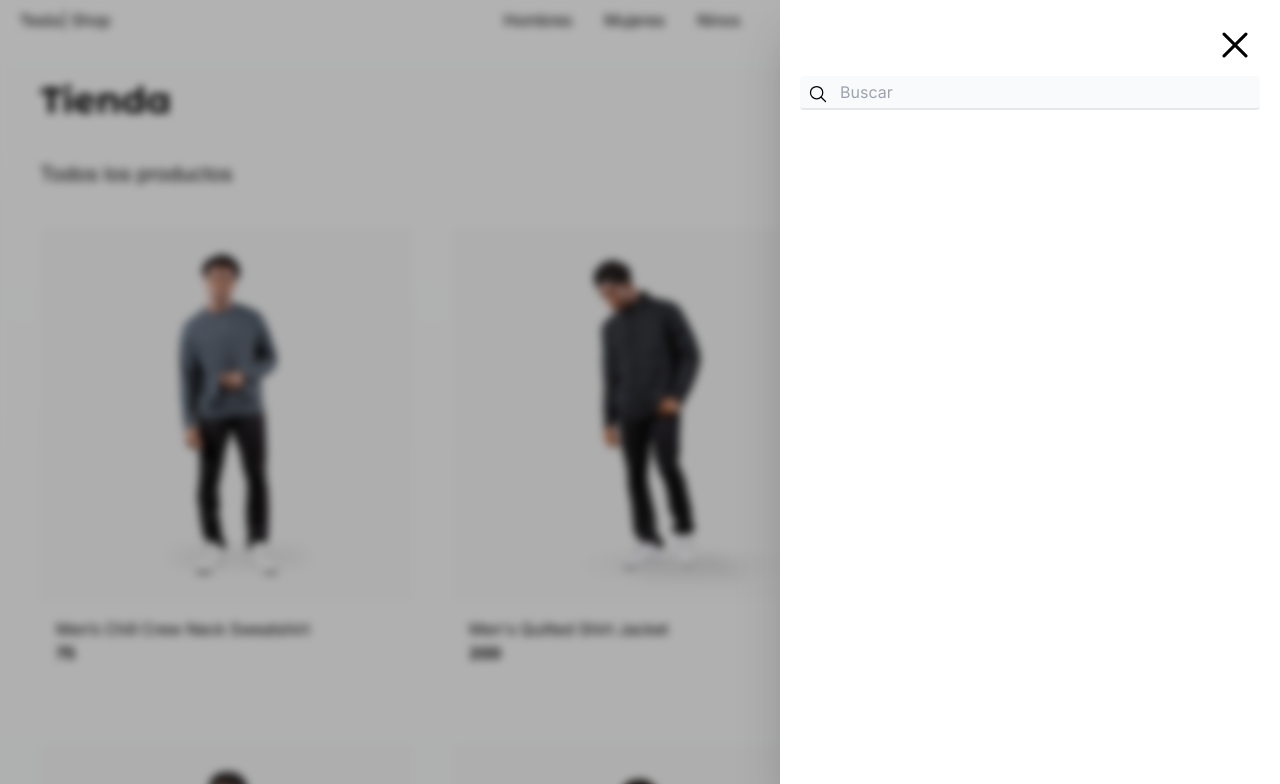
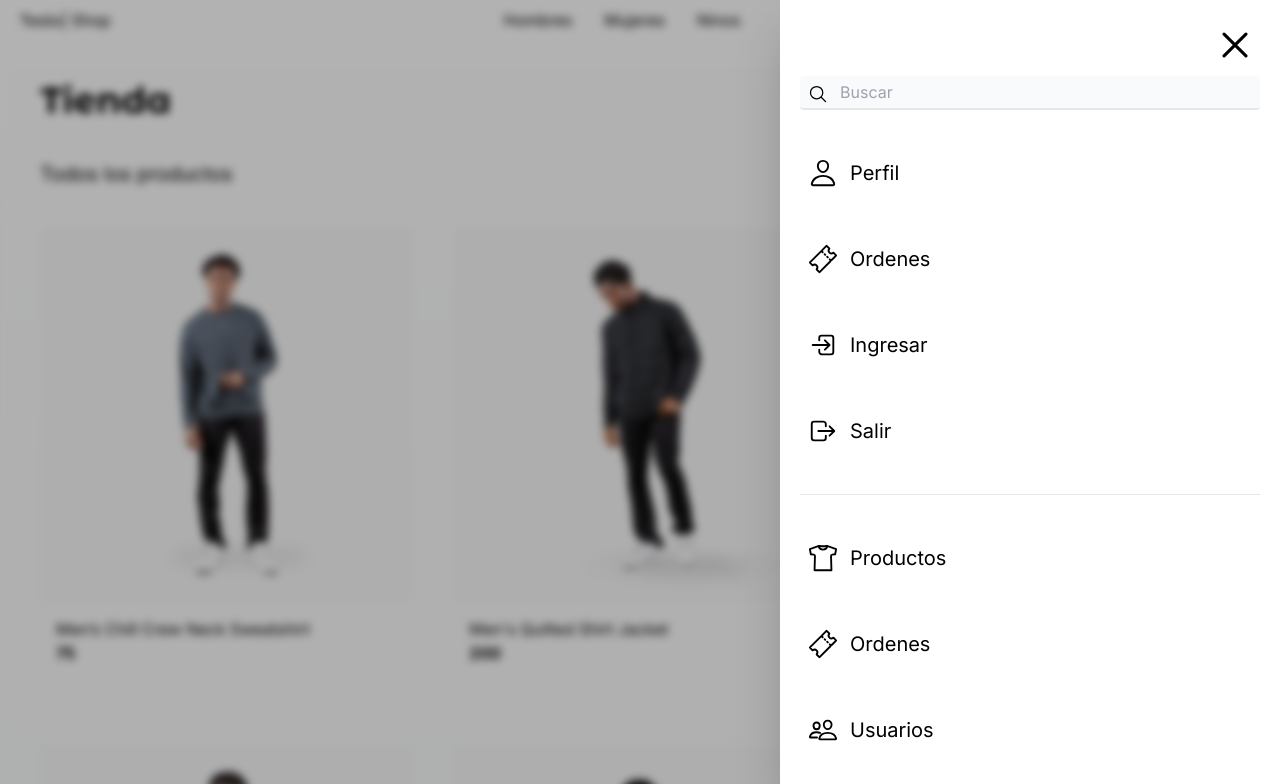
Before and after one commit to sazukeR/next_shop, a Next.js app: page / in a window 1280 px wide. Shown: the top 784 px of the page. Built offline with nearby package versions, Linux system fonts and the light colour scheme.

Commit message:
SideBar options

```diff
--- a/src/components/ui/sidebar/Sidebar.tsx
+++ b/src/components/ui/sidebar/Sidebar.tsx
@@ -1,6 +1,17 @@
 "use client";
 
-import { IoCloseOutline, IoSearchOutline } from "react-icons/io5";
+import Link from "next/link";
+import {
+ IoCloseOutline,
+ IoLockOpenOutline,
+ IoLogInOutline,
+ IoLogOutOutline,
+ IoPeopleOutline,
+ IoPersonOutline,
+ IoSearchOutline,
+ IoShirtOutline,
+ IoTicketOutline,
+} from "react-icons/io5";
 
 export const Sidebar = () => {
  return (
@@ -29,6 +40,64 @@ export const Sidebar = () => {
       className='w-full bg-gray-50 rounded pl-10 py-1 pr-10 border-b-2 test-xl border-gray-200  focus:outline-none focus:border-blue-500'
      />
     </div>
+
+    {/*   menu */}
+
+    <Link
+     href={`/`}
+     className='flex items-center mt-10 p-2 hover:bg-gray-100 rounded transition-all'
+    >
+     <IoPersonOutline size={30} />
+     <span className='ml-3 text-xl'>Perfil</span>
+    </Link>
+
+    <Link
+     href={`/`}
+     className='flex items-center mt-10 p-2 hover:bg-gray-100 rounded transition-all'
+    >
+     <IoTicketOutline size={30} />
+     <span className='ml-3 text-xl'>Ordenes</span>
+    </Link>
+
+    <Link
+     href={`/`}
+     className='flex items-center mt-10 p-2 hover:bg-gray-100 rounded transition-all'
+    >
+     <IoLogInOutline size={30} />
+     <span className='ml-3 text-xl'>Ingresar</span>
+    </Link>
+    <Link
+     href={`/`}
+     className='flex items-center mt-10 p-2 hover:bg-gray-100 rounded transition-all'
+    >
+     <IoLogOutOutline size={30} />
+     <span className='ml-3 text-xl'>Salir</span>
+    </Link>
+
+    <div className='w-full h-px bg-gray-200 my-10' />
+
+    <Link
+     href={`/`}
+     className='flex items-center mt-10 p-2 hover:bg-gray-100 rounded transition-all'
+    >
+     <IoShirtOutline size={30} />
+     <span className='ml-3 text-xl'>Productos</span>
+    </Link>
+
+    <Link
+     href={`/`}
+     className='flex items-center mt-10 p-2 hover:bg-gray-100 rounded transition-all'
+    >
+     <IoTicketOutline size={30} />
+     <span className='ml-3 text-xl'>Ordenes</span>
+    </Link>
+    <Link
+     href={`/`}
+     className='flex items-center mt-10 p-2 hover:bg-gray-100 rounded transition-all'
+    >
+     <IoPeopleOutline size={30} />
+     <span className='ml-3 text-xl'>Usuarios</span>
+    </Link>
    </nav>
   </div>
  );
```
